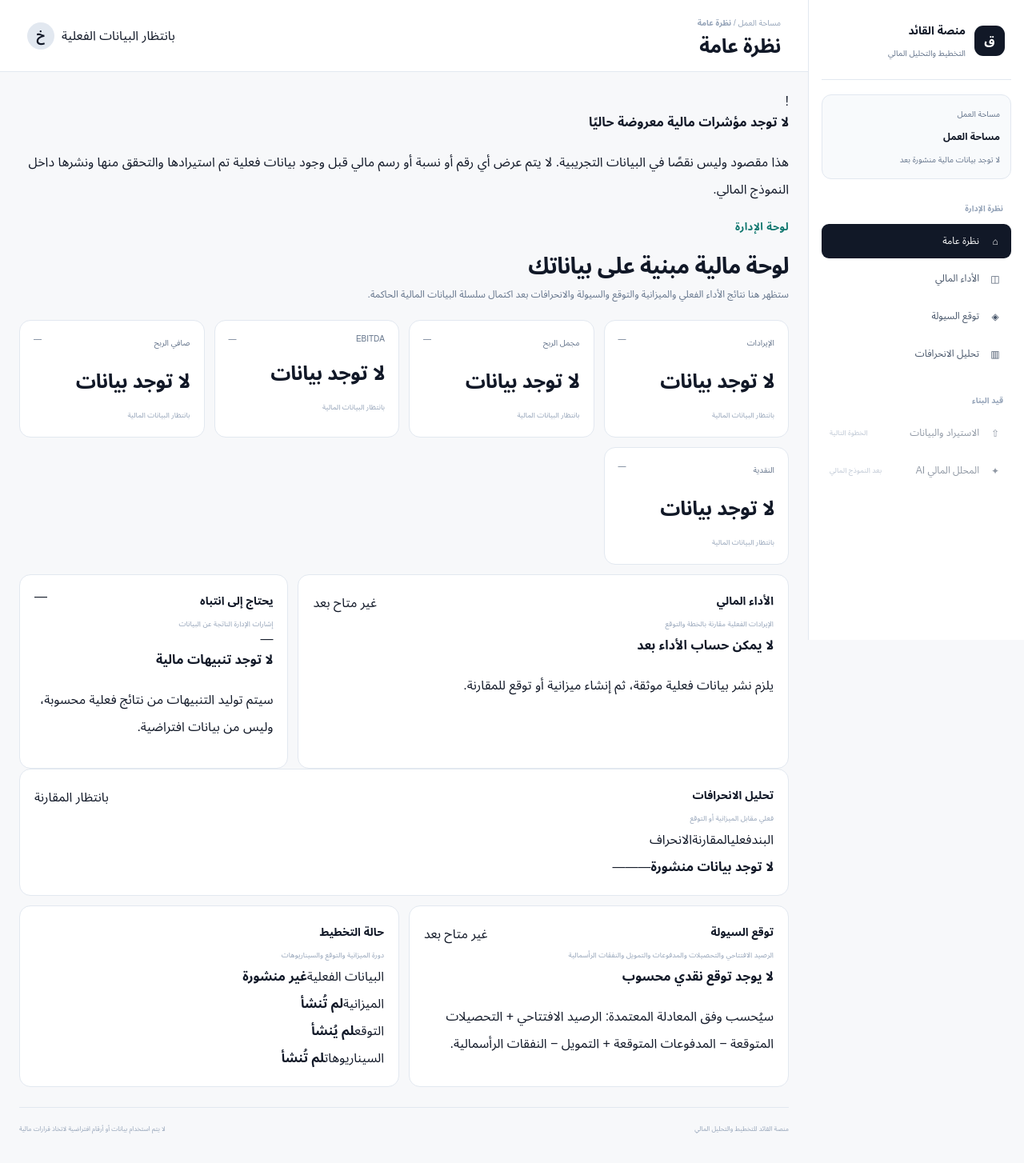
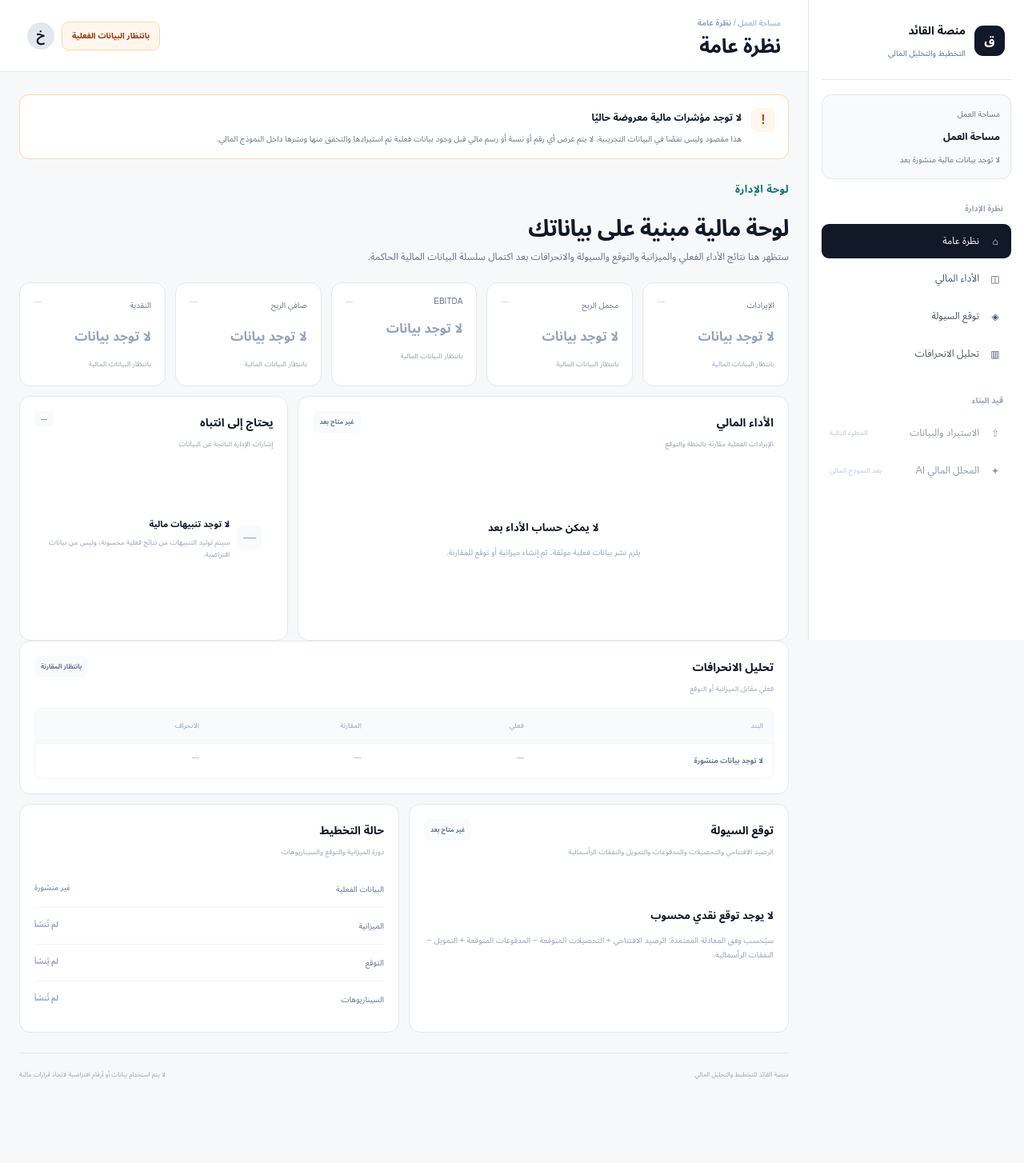
Before and after one commit to khaledhamada1996/FPA-saas-platform, a Next.js app: page /dashboard in a window 1280 px wide. Shown: the whole page at 80% size. After the commit the page ends 1386 px from the top, so only its background shows below. Built offline with nearby package versions, Linux system fonts and the light colour scheme.

Commit message:
style dashboard real-data empty states

```diff
--- a/src/app/dashboard/dashboard.css
+++ b/src/app/dashboard/dashboard.css
@@ -3,7 +3,7 @@
 .sidebar { position: sticky; top: 0; height: 100vh; display: flex; flex-direction: column; padding: 22px 16px; background: #fff; border-left: 1px solid #e2e8f0; }
 .side-brand { display: flex; align-items: center; gap: 11px; padding: 2px 8px 22px; border-bottom: 1px solid #e2e8f0; }
 .side-mark { width: 38px; height: 38px; display: grid; place-items: center; border-radius: 11px; background: #111827; color: #fff; font-weight: 800; }
-.side-brand strong, .side-brand small, .workspace-switcher strong, .workspace-meta, .workspace-label, .user-row strong, .user-row small { display: block; }
+.side-brand strong, .side-brand small, .workspace-switcher strong, .workspace-meta, .workspace-label { display: block; }
 .side-brand strong { font-size: 14px; }
 .side-brand small { margin-top: 3px; color: #64748b; font-size: 10px; }
 .workspace-switcher { margin: 18px 0; padding: 13px; border: 1px solid #e2e8f0; border-radius: 12px; background: #f8fafc; }
@@ -13,98 +13,66 @@
 .sidebar-nav { display: grid; gap: 4px; }
 .nav-section-title { padding: 8px 10px 5px; color: #94a3b8; font-size: 10px; font-weight: 800; }
 .settings-title { margin-top: 14px; }
-.side-link { min-height: 40px; display: flex; align-items: center; gap: 10px; padding: 9px 10px; border-radius: 9px; color: #475569; font-size: 12px; }
+.side-link { min-height: 40px; display: flex; align-items: center; gap: 10px; padding: 9px 10px; border-radius: 9px; color: #475569; font-size: 12px; text-decoration: none; }
 a.side-link:hover { background: #f1f5f9; color: #111827; }
 .side-link.active { background: #111827; color: #fff; }
 .side-link-disabled { opacity: .6; cursor: default; }
 .side-icon { width: 20px; text-align: center; }
-.side-link em { margin-right: auto; color: #94a3b8; font-size: 9px; font-style: normal; }
+.side-link em { margin-right: auto; color: #94a3b8; font-size: 9px; font-style: normal; text-align: left; }
 .side-link.active em { color: #cbd5e1; }
-.sidebar-bottom { margin-top: auto; }
-.help-card { margin-bottom: 14px; padding: 13px; border-radius: 12px; background: #f8fafc; border: 1px solid #e2e8f0; }
-.help-card span, .help-card strong { display: block; }
-.help-card span { color: #64748b; font-size: 10px; }
-.help-card strong { margin-top: 5px; font-size: 11px; }
-.user-row { display: flex; align-items: center; gap: 9px; padding: 8px; }
-.user-row .avatar, .top-user { width: 34px; height: 34px; display: grid; place-items: center; border-radius: 50%; background: #e2e8f0; font-weight: 800; }
-.user-row strong { font-size: 11px; }
-.user-row small { color: #64748b; font-size: 9px; margin-top: 2px; }
 .dashboard-main { min-width: 0; }
 .topbar { min-height: 82px; display: flex; align-items: center; justify-content: space-between; gap: 20px; padding: 18px 34px; background: rgba(255,255,255,.94); border-bottom: 1px solid #e2e8f0; position: sticky; top: 0; z-index: 5; backdrop-filter: blur(10px); }
 .breadcrumb { margin: 0 0 5px; color: #94a3b8; font-size: 10px; }
 .topbar h1 { margin: 0; font-size: 25px; letter-spacing: -.5px; }
 .topbar-actions { display: flex; align-items: center; gap: 9px; }
-.period-button, .demo-badge { min-height: 36px; display: inline-flex; align-items: center; padding: 0 12px; border: 1px solid #e2e8f0; border-radius: 9px; background: #fff; color: #475569; font-size: 10px; }
-.demo-badge { border-color: #cbd5e1; background: #f8fafc; font-weight: 800; }
+.data-state-badge { min-height: 36px; display: inline-flex; align-items: center; padding: 0 12px; border: 1px solid #fed7aa; border-radius: 9px; background: #fff7ed; color: #9a3412; font-size: 10px; font-weight: 800; }
+.top-user { width: 34px; height: 34px; display: grid; place-items: center; border-radius: 50%; background: #e2e8f0; font-weight: 800; }
 .content { width: min(1180px, calc(100% - 48px)); margin: 0 auto; padding: 28px 0 34px; }
-.demo-banner { display: flex; align-items: center; gap: 10px; margin-bottom: 22px; padding: 12px 14px; border: 1px solid #cbd5e1; border-radius: 10px; background: #fff; color: #475569; font-size: 11px; line-height: 1.6; }
-.demo-banner strong { color: #111827; white-space: nowrap; }
-.welcome-row { display: flex; align-items: end; justify-content: space-between; gap: 20px; margin-bottom: 22px; }
+.data-state-banner { display: flex; align-items: flex-start; gap: 12px; margin-bottom: 24px; padding: 16px; border: 1px solid #fed7aa; border-radius: 12px; background: #fff; }
+.state-icon { width: 30px; height: 30px; flex: 0 0 auto; display: grid; place-items: center; border-radius: 8px; background: #fff7ed; color: #c2410c; font-weight: 900; }
+.data-state-banner strong { display: block; font-size: 12px; }
+.data-state-banner p { margin: 5px 0 0; color: #64748b; font-size: 10px; line-height: 1.7; }
+.welcome-row { margin-bottom: 22px; }
 .eyebrow { margin: 0 0 7px; color: #0f766e; font-size: 10px; font-weight: 800; }
 .welcome-row h2 { margin: 0; font-size: 28px; letter-spacing: -.7px; }
-.welcome-row p:last-child { max-width: 650px; margin: 8px 0 0; color: #64748b; font-size: 12px; line-height: 1.7; }
-.primary-button, .secondary-button { min-height: 40px; display: inline-flex; align-items: center; justify-content: center; padding: 0 14px; border-radius: 9px; font-size: 11px; font-weight: 800; }
-.primary-button { background: #111827; color: #fff; }
-.primary-button-static, .secondary-button-static { cursor: default; }
-.metric-grid-app { display: grid; grid-template-columns: repeat(4, 1fr); gap: 12px; }
+.welcome-row p:last-child { max-width: 760px; margin: 8px 0 0; color: #64748b; font-size: 12px; line-height: 1.7; }
+.metric-grid-app { display: grid; grid-template-columns: repeat(5, 1fr); gap: 12px; }
 .metric-card-app, .panel { background: #fff; border: 1px solid #e2e8f0; border-radius: 14px; }
 .metric-card-app { padding: 17px; }
 .metric-label { display: flex; justify-content: space-between; color: #64748b; font-size: 10px; }
-.metric-label i { font-style: normal; }
-.metric-card-app > strong { display: block; margin-top: 12px; font-size: 25px; letter-spacing: -.5px; }
-.metric-foot { display: flex; gap: 7px; margin-top: 7px; color: #94a3b8; font-size: 9px; }
-.positive { color: #0f766e; font-weight: 800; }
+.metric-label i { font-style: normal; color: #cbd5e1; }
+.metric-card-app > strong { display: block; margin-top: 12px; color: #94a3b8; font-size: 16px; }
+.metric-foot { margin-top: 8px; color: #94a3b8; font-size: 9px; }
 .main-grid { display: grid; grid-template-columns: 1.55fr .85fr; gap: 12px; margin-top: 12px; }
 .panel { padding: 18px; }
-.panel-header { display: flex; align-items: start; justify-content: space-between; gap: 15px; }
+.panel-header { display: flex; align-items: flex-start; justify-content: space-between; gap: 15px; }
 .panel-header h3 { margin: 0; font-size: 14px; }
-.panel-header p { margin: 5px 0 0; color: #94a3b8; font-size: 9px; }
-.legend { display: flex; gap: 12px; color: #64748b; font-size: 9px; }
-.legend i { display: inline-block; width: 7px; height: 7px; margin-left: 4px; border-radius: 2px; background: #111827; }
-.legend .legend-plan { background: #cbd5e1; }
-.chart-area { height: 240px; display: grid; grid-template-columns: 32px 1fr; gap: 10px; margin-top: 18px; }
-.y-axis { display: flex; flex-direction: column; justify-content: space-between; color: #94a3b8; font-size: 8px; padding-bottom: 20px; }
-.chart-columns { display: grid; grid-template-columns: repeat(10, 1fr); gap: 8px; align-items: end; border-bottom: 1px solid #e2e8f0; }
-.chart-column { height: 100%; display: flex; flex-direction: column; justify-content: end; align-items: center; gap: 7px; }
-.bars-pair { width: 100%; height: 200px; display: flex; align-items: end; justify-content: center; gap: 3px; }
-.bars-pair i, .bars-pair b { width: 28%; display: block; border-radius: 4px 4px 0 0; background: #111827; }
-.bars-pair b { background: #cbd5e1; }
-.chart-column > span { color: #94a3b8; font-size: 8px; }
-.count-badge { min-width: 22px; height: 22px; display: grid; place-items: center; border-radius: 50%; background: #fef2f2; color: #b91c1c; font-size: 9px; font-weight: 800; }
-.attention-list { display: grid; gap: 13px; margin-top: 18px; }
-.attention-item { display: flex; gap: 9px; }
-.attention-icon { flex: 0 0 auto; width: 25px; height: 25px; display: grid; place-items: center; border-radius: 7px; background: #f1f5f9; color: #475569; font-weight: 800; font-size: 11px; }
-.attention-item.warning .attention-icon { background: #fff7ed; color: #c2410c; }
-.attention-item strong { display: block; font-size: 10px; }
-.attention-item p { margin: 3px 0 0; color: #94a3b8; font-size: 9px; line-height: 1.5; }
-.panel-link { color: #475569; font-size: 9px; font-weight: 800; }
-.panel-link-static { display: inline-block; margin-top: 17px; color: #94a3b8; }
+.panel-header p { margin: 5px 0 0; color: #94a3b8; font-size: 9px; line-height: 1.6; }
+.section-state { padding: 5px 8px; border-radius: 6px; background: #f8fafc; color: #64748b; font-size: 8px; font-weight: 800; white-space: nowrap; }
+.empty-state-large { min-height: 220px; display: grid; place-content: center; text-align: center; padding: 25px; }
+.empty-state-large strong { font-size: 13px; }
+.empty-state-large p { max-width: 420px; margin: 8px auto 0; color: #94a3b8; font-size: 10px; line-height: 1.7; }
+.empty-state-compact { min-height: 220px; display: flex; align-items: center; justify-content: center; gap: 10px; text-align: right; }
+.empty-dot { width: 30px; height: 30px; display: grid; place-items: center; border-radius: 8px; background: #f8fafc; color: #94a3b8; }
+.empty-state-compact strong { display: block; font-size: 11px; }
+.empty-state-compact p { max-width: 230px; margin: 4px 0 0; color: #94a3b8; font-size: 9px; line-height: 1.6; }
 .variance-panel { margin-top: 12px; }
-.table-wrap { overflow-x: auto; margin-top: 16px; }
-table { width: 100%; border-collapse: collapse; min-width: 680px; font-size: 9px; }
-th, td { padding: 11px 8px; text-align: right; border-top: 1px solid #f1f5f9; white-space: nowrap; }
-th { color: #94a3b8; font-weight: 700; }
-td { color: #475569; }
-td strong { color: #111827; }
-.variance-text { color: #c2410c; font-weight: 800; }
-.positive-text { color: #0f766e; font-weight: 800; }
-.status-warning, .status-good { padding: 5px 7px; border-radius: 6px; font-size: 8px; }
-.status-warning { background: #fff7ed; color: #c2410c; }
-.status-good { background: #ecfdf5; color: #047857; }
+.empty-table { margin-top: 16px; border: 1px solid #f1f5f9; border-radius: 9px; overflow: hidden; }
+.empty-table-head, .empty-table-row { display: grid; grid-template-columns: 1.5fr repeat(3, 1fr); gap: 10px; padding: 12px; font-size: 9px; }
+.empty-table-head { color: #94a3b8; background: #f8fafc; }
+.empty-table-row { color: #94a3b8; border-top: 1px solid #f1f5f9; }
+.empty-table-row strong { color: #64748b; }
 .bottom-grid { display: grid; grid-template-columns: 1fr 1fr; gap: 12px; margin-top: 12px; }
-.cash-status { padding: 5px 8px; border-radius: 6px; background: #ecfdf5; color: #047857; font-size: 8px; font-weight: 800; }
-.cash-summary { margin-top: 20px; }
-.cash-summary strong { display: block; font-size: 28px; }
-.cash-summary span { color: #94a3b8; font-size: 9px; }
-.cash-line { height: 7px; margin-top: 20px; border-radius: 10px; background: #e2e8f0; overflow: hidden; }
-.cash-line span { display: block; height: 100%; border-radius: inherit; background: #111827; }
-.cash-labels { display: grid; grid-template-columns: repeat(6, 1fr); margin-top: 8px; color: #94a3b8; font-size: 7px; }
-.ai-panel { display: grid; grid-template-columns: auto 1fr; gap: 13px; align-items: start; }
-.ai-mark { width: 36px; height: 36px; display: grid; place-items: center; border-radius: 10px; background: #111827; color: #fff; }
-.ai-panel h3 { margin: 0; font-size: 15px; }
-.ai-panel p:not(.eyebrow) { color: #64748b; font-size: 10px; line-height: 1.7; }
-.secondary-button { grid-column: 2; background: #f8fafc; color: #475569; border: 1px solid #e2e8f0; }
+.cash-empty { min-height: 190px; display: grid; align-content: center; }
+.cash-empty strong { font-size: 13px; }
+.cash-empty p { margin: 8px 0 0; color: #94a3b8; font-size: 10px; line-height: 1.8; }
+.planning-list { display: grid; margin-top: 17px; }
+.planning-list div { display: flex; justify-content: space-between; gap: 15px; padding: 12px 0; border-bottom: 1px solid #f1f5f9; font-size: 10px; }
+.planning-list div:last-child { border-bottom: 0; }
+.planning-list span { color: #64748b; }
+.planning-list b { color: #94a3b8; font-size: 9px; }
 .app-footer { display: flex; justify-content: space-between; gap: 15px; margin-top: 25px; padding-top: 18px; border-top: 1px solid #e2e8f0; color: #94a3b8; font-size: 8px; }
-@media (max-width: 1000px) { .app-shell { grid-template-columns: 220px 1fr; } .metric-grid-app { grid-template-columns: repeat(2, 1fr); } }
-@media (max-width: 760px) { .app-shell { display: block; } .sidebar { position: static; height: auto; border-left: 0; border-bottom: 1px solid #e2e8f0; } .sidebar-nav { grid-template-columns: repeat(2, 1fr); } .sidebar-bottom { display: none; } .topbar { padding: 15px; } .content { width: min(100% - 28px, 1180px); } .main-grid, .bottom-grid { grid-template-columns: 1fr; } .welcome-row { align-items: stretch; flex-direction: column; } }
-@media (max-width: 520px) { .metric-grid-app { grid-template-columns: 1fr 1fr; } .metric-card-app > strong { font-size: 20px; } .demo-banner { align-items: start; flex-direction: column; } .period-button { display: none; } .topbar h1 { font-size: 21px; } .sidebar-nav { grid-template-columns: 1fr 1fr; } .app-footer { flex-direction: column; } }
+@media (max-width: 1100px) { .metric-grid-app { grid-template-columns: repeat(3, 1fr); } }
+@media (max-width: 1000px) { .app-shell { grid-template-columns: 220px 1fr; } }
+@media (max-width: 760px) { .app-shell { display: block; } .sidebar { position: static; height: auto; border-left: 0; border-bottom: 1px solid #e2e8f0; } .sidebar-nav { grid-template-columns: repeat(2, 1fr); } .topbar { padding: 15px; } .content { width: min(100% - 28px, 1180px); } .main-grid, .bottom-grid { grid-template-columns: 1fr; } .welcome-row { align-items: stretch; flex-direction: column; } }
+@media (max-width: 520px) { .metric-grid-app { grid-template-columns: 1fr 1fr; } .metric-card-app > strong { font-size: 14px; } .data-state-banner { align-items: flex-start; } .data-state-badge { font-size: 9px; padding: 0 8px; } .topbar h1 { font-size: 21px; } .sidebar-nav { grid-template-columns: 1fr 1fr; } .app-footer { flex-direction: column; } .empty-table-head, .empty-table-row { min-width: 520px; } .empty-table { overflow-x: auto; } }
```
